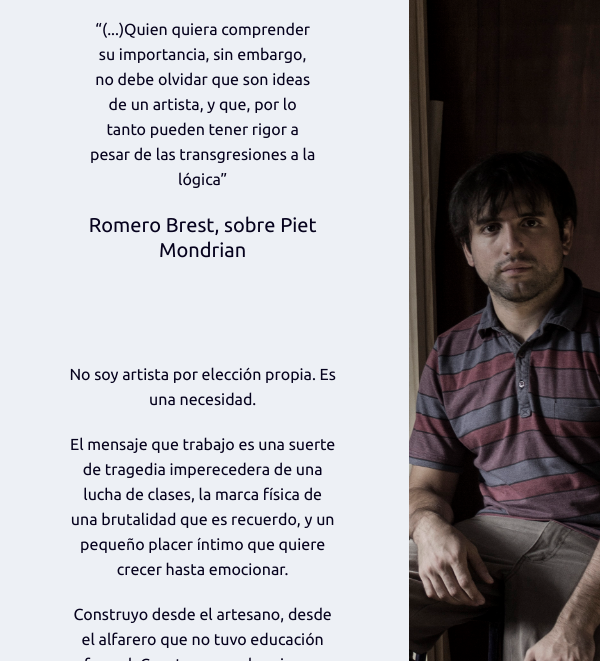
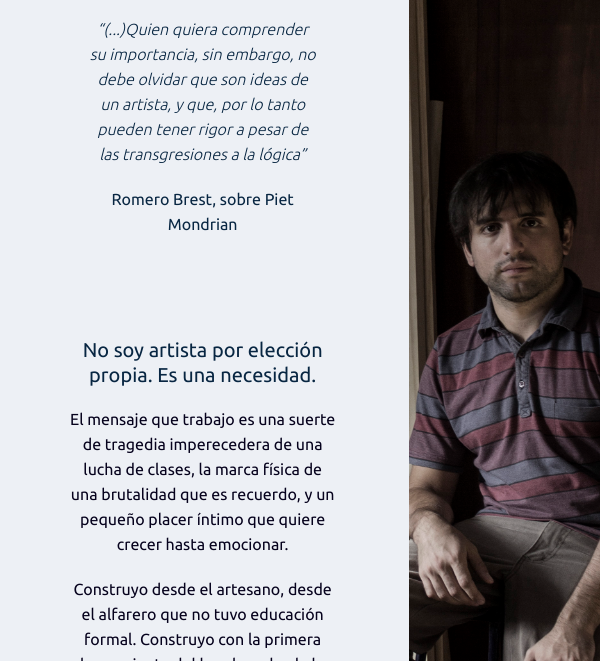
Before and after one commit to LeonelDavio/nuevo_repo, a website: page pages/about_me.html in a window 600 px wide. Shown: the part 139-800 px from the top of the page. Drawn offline with nearby package versions, Linux system fonts and the light colour scheme.

Commit message:
quinta version

```diff
--- a/pages/about_me.html
+++ b/pages/about_me.html
@@ -5,7 +5,7 @@
     <meta http-equiv="X-UA-Compatible" content="IE=edge">
     <meta name="viewport" content="width=device-width, initial-scale=1.0">
     <link href="https://cdn.jsdelivr.net/npm/bootstrap@5.2.0/dist/css/bootstrap.min.css" rel="stylesheet" integrity="sha384-gH2yIJqKdNHPEq0n4Mqa/HGKIhSkIHeL5AyhkYV8i59U5AR6csBvApHHNl/vI1Bx" crossorigin="anonymous">
-    <link rel="stylesheet" href="../css/pruebascss.css">
+    <link rel="stylesheet" href="../style/style_responsive.css">
     <link rel="preconnect" href="https://fonts.googleapis.com">
     <link rel="preconnect" href="https://fonts.gstatic.com" crossorigin>
     <link href="https://fonts.googleapis.com/css2?family=Ubuntu:wght@300;400&display=swap" rel="stylesheet">
@@ -53,12 +53,17 @@
         <div class="col-1 col-sm-1"></div>
         <div class="col-0 col-sm-6">
             <div class="text_regular">
-                <div class="space_text">“(...)Quien quiera comprender su importancia, sin embargo, no debe olvidar que son ideas de un artista, y que, por lo tanto pueden tener rigor a pesar de las transgresiones a la lógica”</div>
+                <div class="space_text">
+                    <div>“(...)Quien quiera comprender su importancia, sin embargo, no debe olvidar que son ideas de un artista, y que, por lo tanto pueden tener rigor a pesar de las transgresiones a la lógica”</div>
+                </div>
                 <div class="space_text3">Romero Brest, sobre Piet Mondrian </div>
 
 
 
-                <p class="space_text4">No soy artista por elección propia. Es una necesidad.</p>
+                <div>
+                    <p class="space_text4">No soy artista por elección propia. Es una necesidad.</p>
+
+                </div>
 
                 <p class="space_text2">El mensaje que trabajo es una suerte de tragedia imperecedera de una lucha de clases, la marca física de una brutalidad que es recuerdo, y un pequeño placer íntimo que quiere crecer hasta emocionar.
                 </p>
@@ -79,7 +84,6 @@
         </div>
       </div>
 
-    </main>
 
 
     <footer>
--- a/scss/_about_me.scss
+++ b/scss/_about_me.scss
@@ -1,18 +1,33 @@
 
 
 @media only screen and (max-width: 600px) {
-    #padre_about_me {
 
-        margin-top: 60px;
-        margin-bottom: 60px;
-        display: flex;
-        justify-content: center;
+
+
+        main {
+            div{
+                div{
+                    div{
+                        font-size: 24px;
+                        color: rgba(8, 38, 66, 1);
+                        font-family: 'Ubuntu', sans-serif;
+                        font-weight: 300;
+                        div{
+                            font-size: 16px;
+                            font-weight: 400;
+                            p{
+                            font-size: 20px;
+                             }
+                            div {
+                             font-style: italic;
+                             font-weight: 300;
+                                }
+                          }
+
 
                      }
-        .padre_about_me2 {
-        justify-content: center;
-        width: 300px;
-        flex-direction: column;
+                 }
+             }
          }
 
         .space_text {
@@ -28,10 +43,7 @@
         .space_text3 {
         margin-right: 20px;
         margin-left: 20px;
-        font-size: 20px;
-        color: rgba(6, 2, 29, 1);
-        font-family: 'Ubuntu', sans-serif;
-        font-weight:500;
+
 
         }
         .space_text4 {
@@ -48,23 +60,38 @@
 }
 
 @media only screen and (min-width:600px) {
-    #padre_about_me {
 
-        margin-top: 120px;
-        margin-bottom: 120px;
-        display: flex;
-        justify-content: center;
+
+    main {
+        div{
+            div{
+                div{
+                    font-size: 24px;
+                    color: rgba(8, 38, 66, 1);
+                    font-family: 'Ubuntu', sans-serif;
+                    font-weight: 300;
+                    div{
+                        font-size: 16px;
+                        font-weight: 400;
+                        p{
+                        font-size: 20px;
+                        }
+                        div {
+                         font-style: italic;
+                         font-weight: 300;
+                            }
+                        }
+
 
                     }
-        .padre_about_me2 {
-        justify-content: center;
-        width: 600px;
-        flex-direction: column;
+                }
+            }
         }
 
     .space_text {
         margin: 20px;
         }
+
     .space_text2 {
         margin-top: 20px;
         margin-bottom: 20px;
@@ -74,11 +101,8 @@
     .space_text3 {
         margin-right: 20px;
         margin-left: 20px;
-        font-size: 20px;
-        color: rgba(6, 2, 29, 1);
-        font-family: 'Ubuntu', sans-serif;
-        font-weight:500;
         }
+
     .space_text4 {
         margin-top: 100px;
         margin-bottom: 20px;
```
Also changed, not shown: index.html (+1 -1 lines), package.json (added, +255 -0 lines), pages/contact_me.html (+1 -1 lines), pages/gallery.html (+1 -1 lines), pages/gallery2.html (+1 -1 lines), pages/gallery3.html (+1 -1 lines), style/style_responsive.css. Lines whose indentation alone changed are shown as unchanged.
